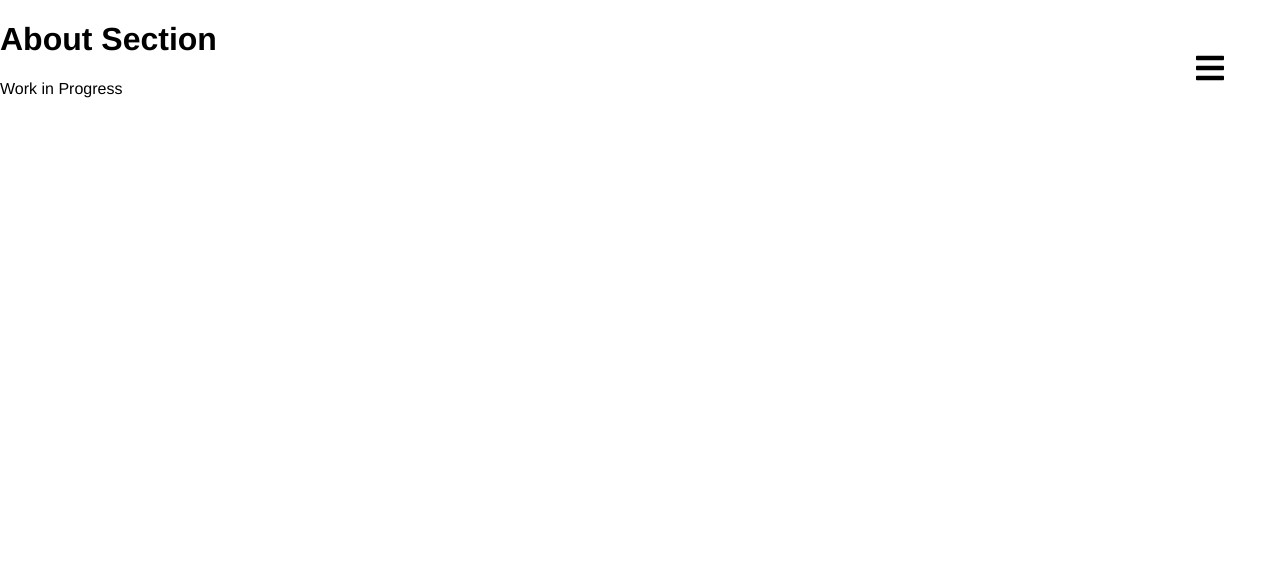
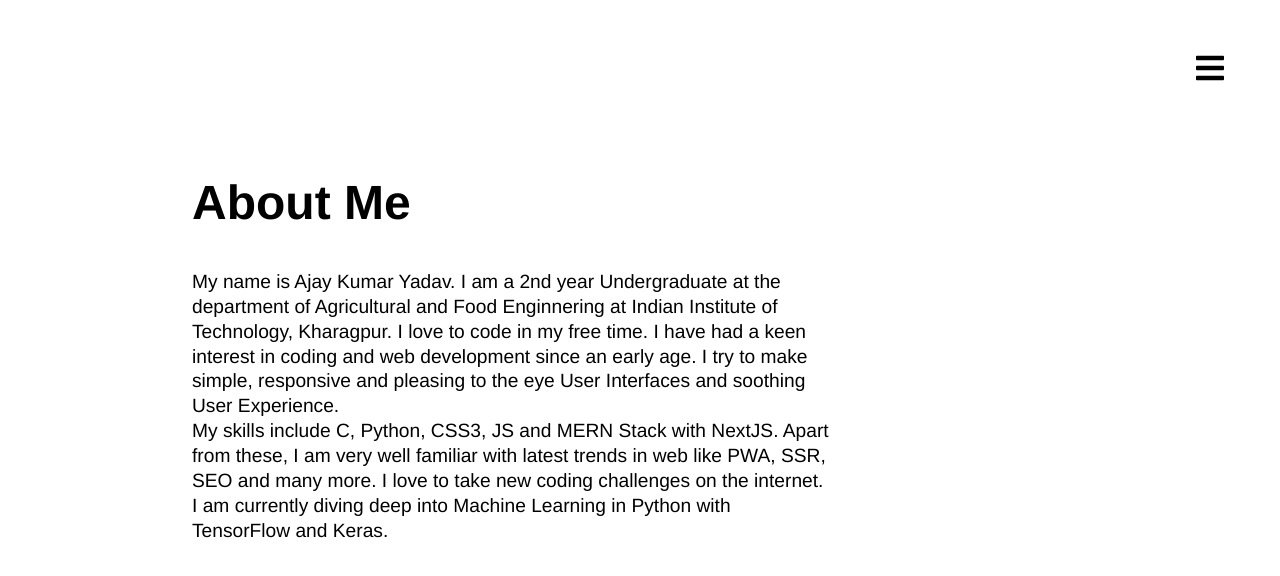
Before and after one commit to ajajaj2807/gitport, a Next.js app: page /about in a window 1280 px wide. Shown: the top 576 px of the page. Built offline with nearby package versions, Linux system fonts and the light colour scheme.

Commit message:
About page added

```diff
--- a/pages/about.js
+++ b/pages/about.js
@@ -1,5 +1,7 @@
 import Menu from '../comps/Menu'
 import { useState } from 'react'
+import '../styles/about.scss'
+import Head from 'next/head'
 
 const about = () => {
 
@@ -7,14 +9,25 @@ const about = () => {
 
     return(
         <div>
+            <Head>
+                <title> About - Ajay Yadav</title>
+            </Head>
             <button className="menu-btn" onClick={ () => setMenu(!menu) }>
-            <i class="fas fa-bars"></i>
-        </button>
-        { menu ? <Menu close= { () => setMenu(!menu) } /> : <> </>}
-            <h1>About Section</h1>
-            <p>
-                Work in Progress
-            </p>
+                <i class="fas fa-bars"></i>
+            </button>
+            { menu ? <Menu close= { () => setMenu(!menu) } /> : <> </>}
+
+            <div className="about-wrapper">
+                <h2>About Me</h2>
+                <p>
+                    My name is Ajay Kumar Yadav. I am a 2nd year Undergraduate at the department of Agricultural and Food Enginnering
+                    at Indian Institute of Technology, Kharagpur. I love to code in my free time. I have had a keen interest in coding and web development since an early age.
+                    I try to make simple, responsive and pleasing to the eye User Interfaces and soothing User Experience. <br/>
+                    My skills include C, Python, CSS3, JS and MERN Stack with NextJS. Apart from these, I am very well familiar with latest trends
+                    in web like PWA, SSR, SEO and many more. I love to take new coding challenges on the
+                    internet. I am currently diving deep into Machine Learning in Python with TensorFlow and Keras.
+                </p>
+            </div>
         </div>
     )
 }
--- a/pages/index.js
+++ b/pages/index.js
@@ -22,7 +22,7 @@ const Index = () => {
     </div> :
     <div>
         <Head>
-            <title>[dev] Ajay Yadav</title>
+            <title>[dev] Home - Ajay Yadav</title>
         </Head>
         <div className="main-content">
             <span className="greet">
--- /dev/null
+++ b/styles/about.scss
@@ -0,0 +1,29 @@
+body{
+    background: #fff;
+}
+.about-wrapper{
+    position: relative;
+    max-width: 50%;
+    height: max-content;
+    top:40vh;
+    left: 15%;
+    transform: translate(0, -50%);
+
+    h2{
+        font-size: 3em;
+    }
+    p{
+        font-size: 1.2em;
+        line-height: 1.3em;
+    }
+}
+
+@media only screen and (max-width: 600px) {
+
+    .about-wrapper{
+        max-width: 90% !important;
+        left: 5% !important;
+        top: 45vh !important;
+    }
+
+}
```
